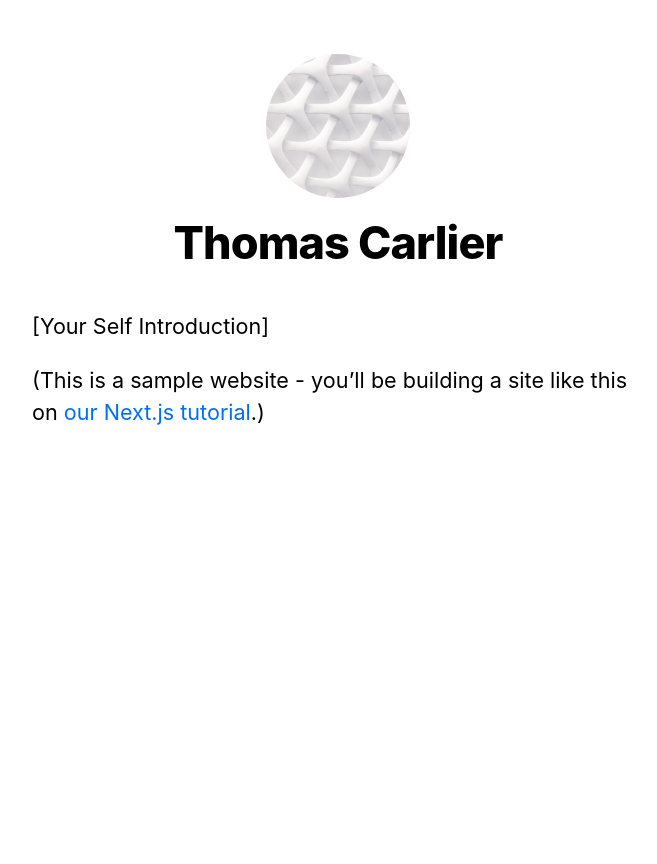
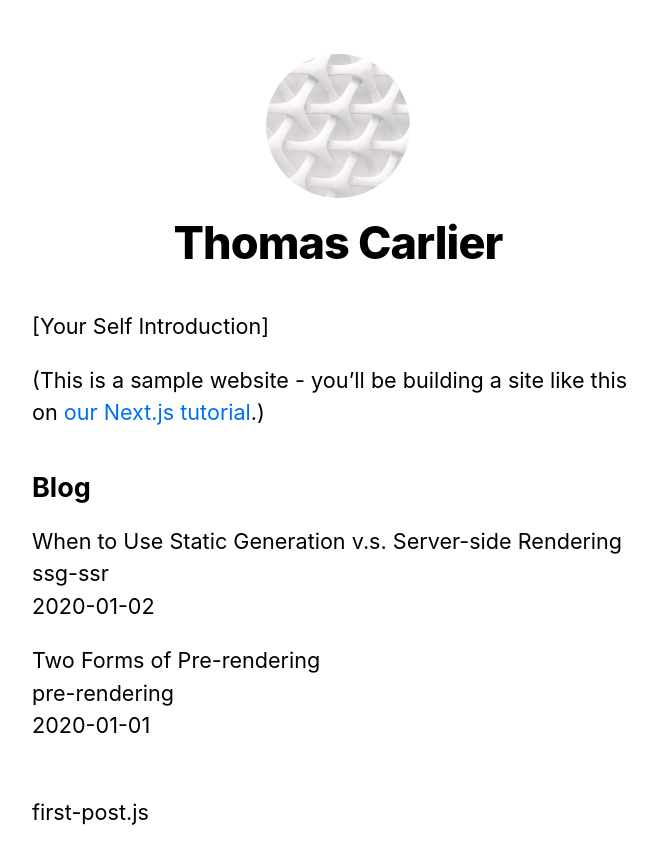
Before and after one commit to t0mll/next-blog, a Next.js app: page / in a window 1280 px wide. Shown: the top 864 px of the page, without its empty margins (302-959 px from the left). Before the commit the page ends 800 px from the top, so only its background shows below. Built offline with nearby package versions, Linux system fonts and the light colour scheme.

Commit message:
Add posts

```diff
--- a/lib/posts.js
+++ b/lib/posts.js
@@ -1,3 +1,9 @@
+import fs from 'fs';
+import path from 'path';
+import matter from 'gray-matter';
+
+const postsDirectory = path.join(process.cwd(), 'posts');
+
 export function getSortedPostsData() {
   // Get file names under /posts
   const fileNames = fs.readdirSync(postsDirectory);
--- a/pages/index.js
+++ b/pages/index.js
@@ -2,7 +2,18 @@
 import Layout, { siteTitle } from '../components/layout';
 import utilStyles from '../styles/utils.module.css';
 
-export default function Home() {
+import { getSortedPostsData } from '../lib/posts';
+
+export async function getStaticProps() {
+  const allPostsData = getSortedPostsData();
+  return {
+    props: {
+      allPostsData,
+    },
+  };
+}
+
+export default function Home({ allPostsData }) {
   return (
     <Layout home>
       <Head>
@@ -15,6 +26,20 @@
           <a href="https://nextjs.org/learn">our Next.js tutorial</a>.)
         </p>
       </section>
+      <section className={`${utilStyles.headingMd} ${utilStyles.padding1px}`}>
+        <h2 className={utilStyles.headingLg}>Blog</h2>
+        <ul className={utilStyles.list}>
+          {allPostsData.map(({ id, date, title }) => (
+            <li className={utilStyles.listItem} key={id}>
+              {title}
+              <br />
+              {id}
+              <br />
+              {date}
+            </li>
+          ))}
+        </ul>
+      </section>
     </Layout>
   );
 }
```
Also changed, not shown: posts/first-post.js (renamed from pages/posts/first-post.js), posts/pre-rendering.md (renamed from pages/posts/pre-rendering.md), posts/ssg-ssr.md (renamed from pages/posts/ssg-ssr.md). Lines whose indentation alone changed are shown as unchanged.
